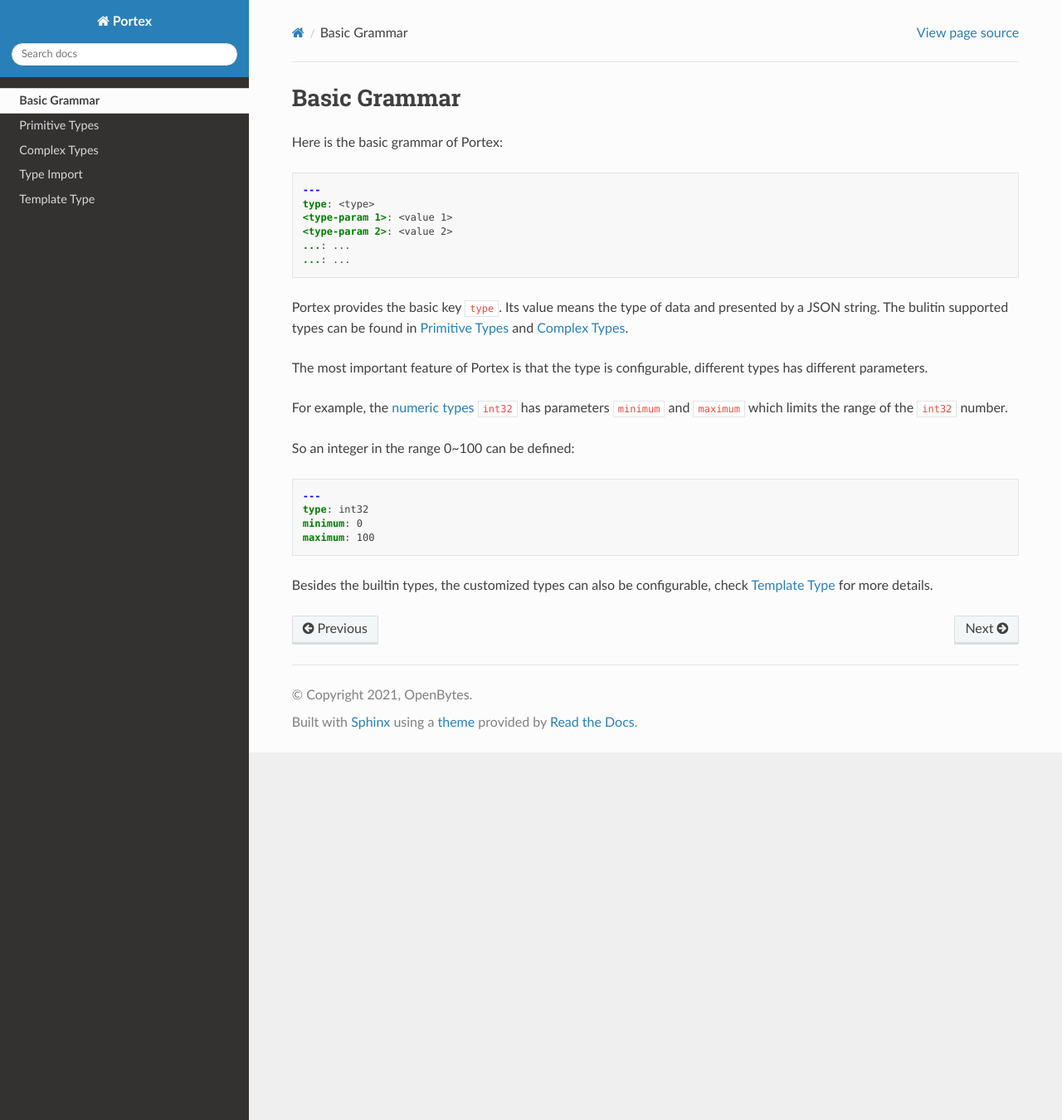
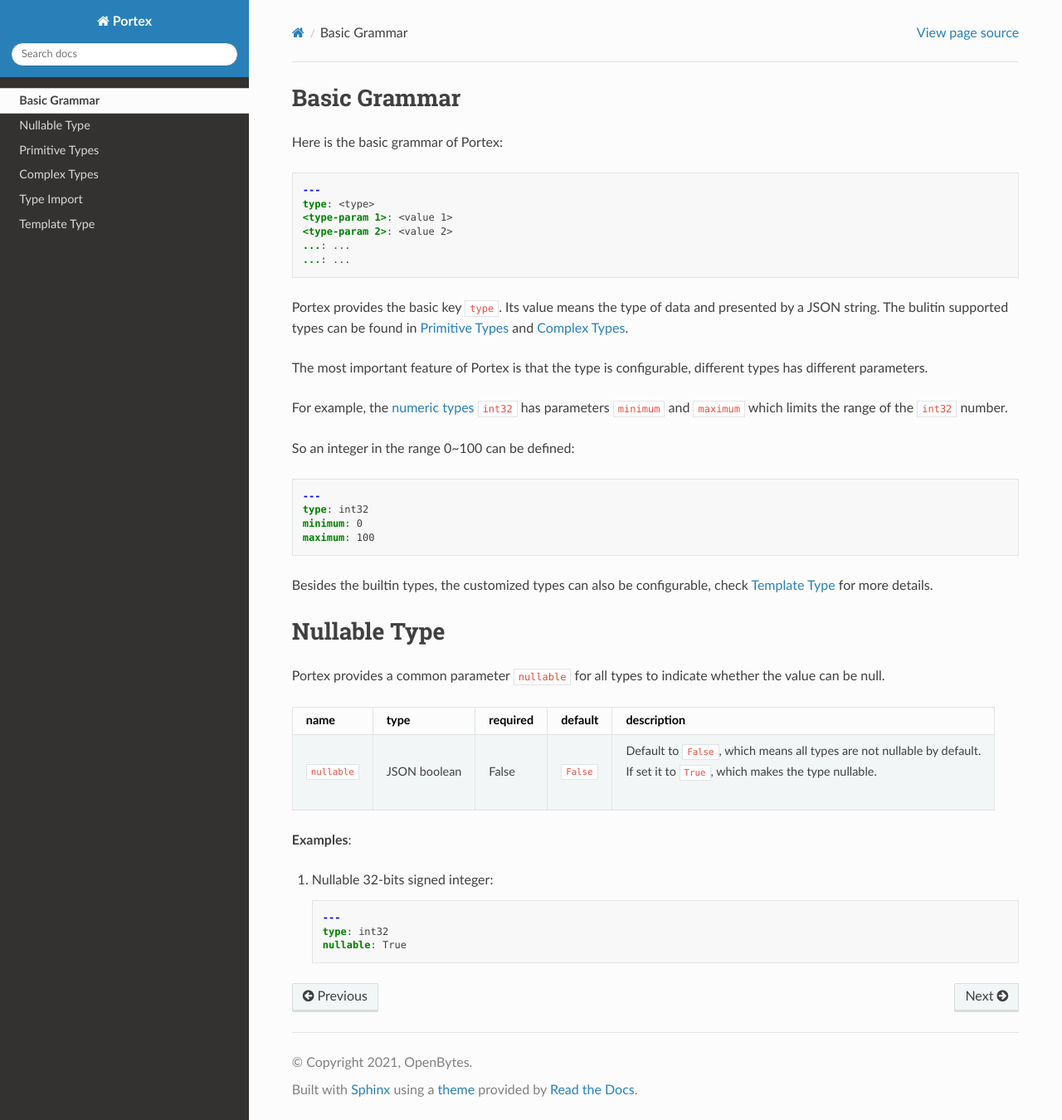
Before and after one commit to Project-OpenBytes/portex, a Sphinx documentation site: the page built from docs/source/schema/basic_grammar.rst, in a window 1280 px wide and 1350 px high. Shown: the whole window at 83% size. Built offline with Sphinx 7.4.7 and the Read the Docs theme 2.0.0, drawn with Linux system fonts in a browser that asks for light colours.

Commit message:
docs: add common parameter "nullable" for nullable types

```diff
--- a/docs/source/schema/basic_grammar.rst
+++ b/docs/source/schema/basic_grammar.rst
@@ -34,3 +34,37 @@ So an integer in the range 0~100 can be defined:
 
 Besides the builtin types, the customized types can also be configurable, check
 :doc:`/schema/template_type` for more details.
+
+###############
+ Nullable Type
+###############
+
+Portex provides a common parameter ``nullable`` for all types to indicate whether the value can be
+null.
+
+.. list-table::
+   :header-rows: 1
+   :widths: auto
+
+   -  -  name
+      -  type
+      -  required
+      -  default
+      -  description
+
+   -  -  ``nullable``
+      -  JSON boolean
+      -  False
+      -  ``False``
+      -  |  Default to ``False``, which means all types are not nullable by default.
+         |  If set it to ``True``, which makes the type nullable.
+
+**Examples**:
+
+#. Nullable 32-bits signed integer:
+
+   .. code:: yaml
+
+      ---
+      type: int32
+      nullable: True
```
